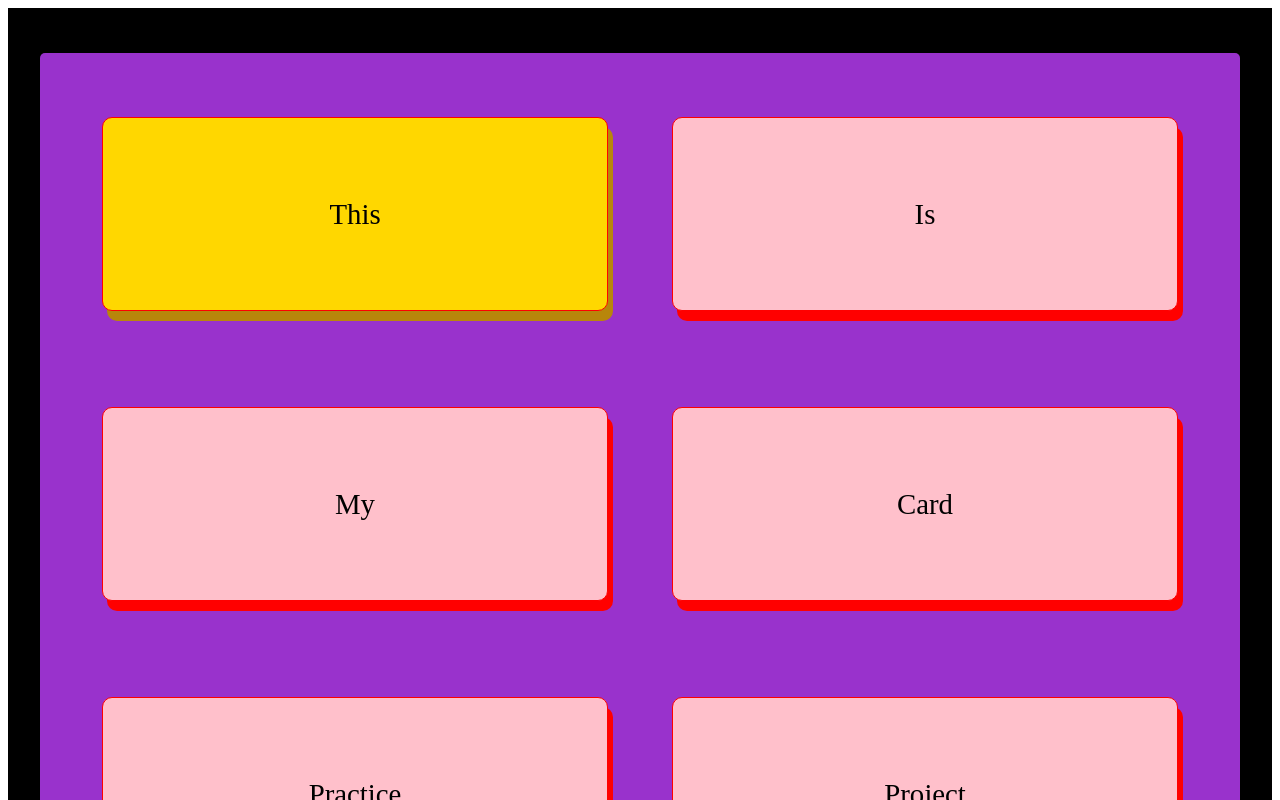
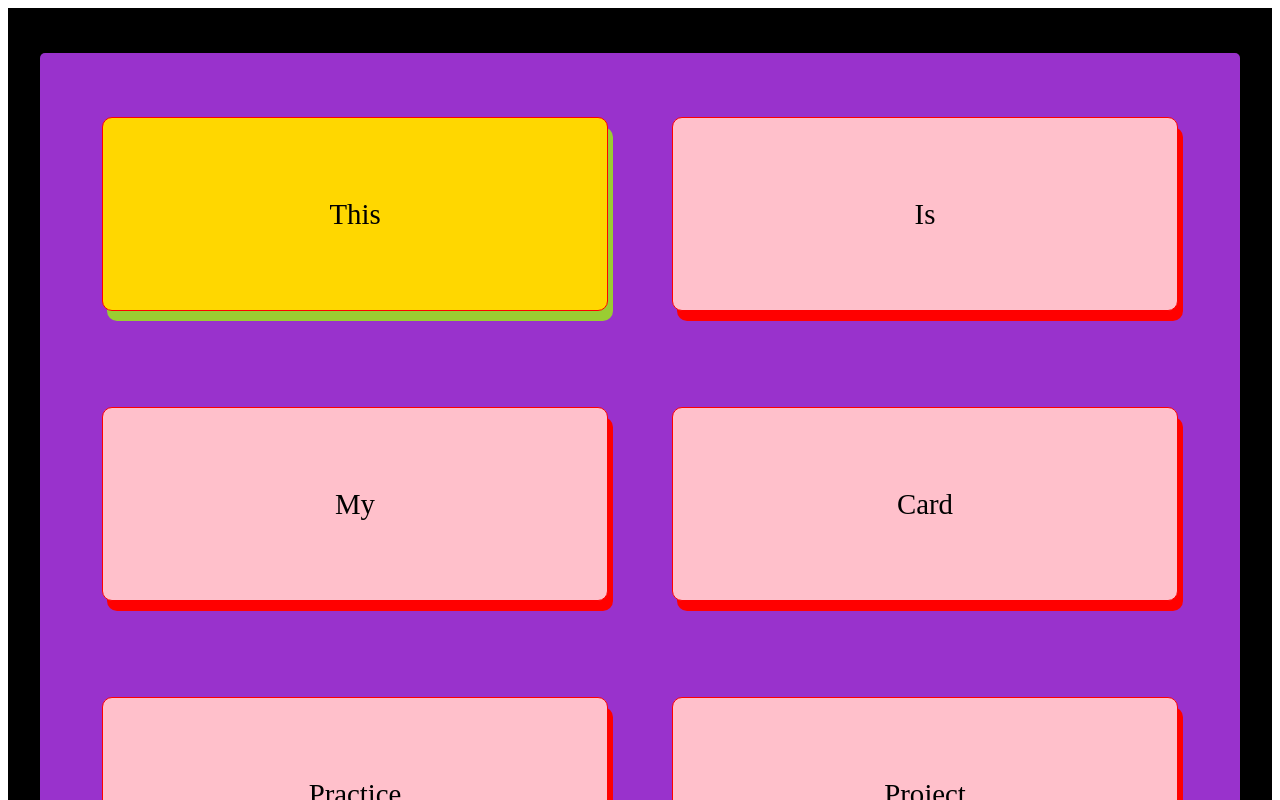
Before and after one commit to AdamHoffma/cardstyling, a React (Create React App) app in the folder client/: page / in a window 1280 px wide. In both pictures the pointer is over the element "This". Shown: the top 800 px of the page. Built offline with nearby package versions, Linux system fonts and the light colour scheme.

Commit message:
changed colors

```diff
--- a/client/src/components/Cards.css
+++ b/client/src/components/Cards.css
@@ -27,7 +27,7 @@
 
 .inner_container:hover{
     background-color: gold;
-    box-shadow: 5px 10px darkgoldenrod;
+    box-shadow: 5px 10px yellowgreen;
     cursor: crosshair;
 }
 
```
